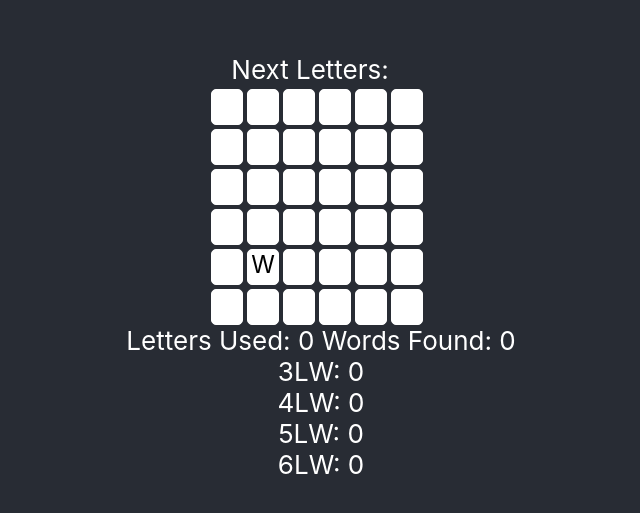
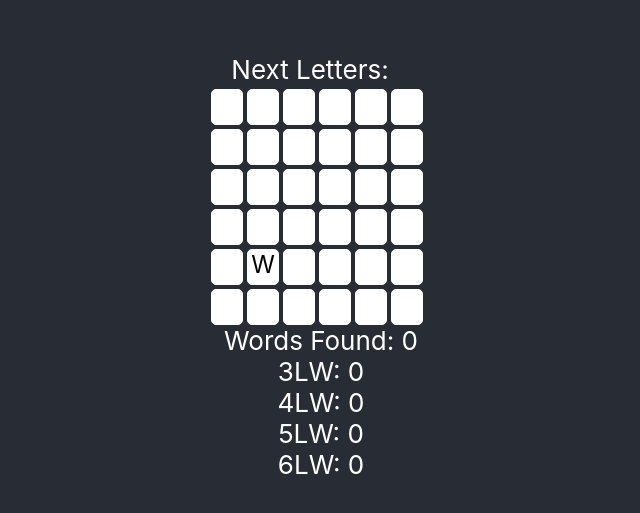
Before and after one commit to crashdaddy/wordsalad, a React (Create React App) app: page / in a window 1280 px wide. Shown: the part 163-676 px from the top of the page, without its empty margins (319-959 px from the left). Built offline with nearby package versions, Linux system fonts and the light colour scheme.

Commit message:
get rid of letter counter

```diff
--- a/src/App.js
+++ b/src/App.js
@@ -23,13 +23,12 @@ class App extends Component {
   this.state = {direction: " Press an arrow key",
   board:this.startLetters(),
   wordCount:0,
-  letterCount:0,
   threeLetterWordCount:0,
   fourLetterWordCount:0,
   fiveLetterWordCount:0,
   sixLetterWordCount:0,
   wordDictionary: [],
-  lettersList:"",
+  lettersList:"",   // list of letters randomized from dictionary
   foundwords:[],
   gameOver:false,
   nextLetters: []
@@ -54,14 +53,16 @@ startLetters = () => {
     [{letter:"",status:""},{letter:"",status:""},{letter:"",status:""},{letter:"",status:""},{letter:"",status:""},{letter:"",status:""}]
   ];
 
-
   let numberOfLetters = getRandomInt(1,5);
 
   for(let i=0;i<numberOfLetters;i++){
+    let newLetter = String.fromCharCode(0|Math.random()*26+65);
     let rowNum = getRandomInt(0,5);
     let colNum = getRandomInt(0,5);
-    protoBoard[rowNum][colNum].letter=String.fromCharCode(0|Math.random()*26+65);
+    protoBoard[rowNum][colNum].letter=newLetter
   }
+
+
   return(protoBoard);
 
 }
@@ -74,11 +75,13 @@ getNextLetters = () => {
   let lettersAvailableCount = lettersAvailable.length;
 
   for(let i=0;i<numberOfLetters;i++){
-    newLetters.push(lettersAvailable.charAt(getRandomInt(0,lettersAvailableCount)))
+    let letterToAdd = lettersAvailable.charAt(getRandomInt(0,lettersAvailableCount));
+    newLetters.push(letterToAdd);
   }
 
+
   this.setState({
-    nextLetters: newLetters,
+    nextLetters: newLetters
   })
 }
 
@@ -87,7 +90,6 @@ addLetters = (side,newBoard) => {
   let currentBoard = newBoard
   let lettersToAdd = this.state.nextLetters;
   let numberOfLetters = lettersToAdd.length;
-  let totalLetters = this.state.letterCount;
 
   let emptySpaces =[];
   switch (side) {
@@ -155,10 +157,7 @@ addLetters = (side,newBoard) => {
         default:
      }
 
-  totalLetters+=lettersToAdd.length;
-  this.setState({
-    letterCount:totalLetters
-  })
+
   this.updateBoard(currentBoard);
   this.getNextLetters();
 }
@@ -540,7 +539,7 @@ componentDidMount = () => {
               )
               })}
         </div>
-        <Stats threeLetterWordCount={this.state.threeLetterWordCount} fourLetterWordCount={this.state.fourLetterWordCount} fiveLetterWordCount={this.state.fiveLetterWordCount} sixLetterWordCount={this.state.sixLetterWordCount} totalWordCount={this.state.wordCount} letterCount= {this.state.letterCount} />
+        <Stats threeLetterWordCount={this.state.threeLetterWordCount} fourLetterWordCount={this.state.fourLetterWordCount} fiveLetterWordCount={this.state.fiveLetterWordCount} sixLetterWordCount={this.state.sixLetterWordCount} totalWordCount={this.state.wordCount}  />
 
       </header>
     </div>
--- a/src/Components/Stats.js
+++ b/src/Components/Stats.js
@@ -9,7 +9,7 @@ class Stats extends Component {
 
     return (
         <div>
-        <div>Letters Used: {this.props.letterCount} Words Found: {this.props.totalWordCount}</div>
+        <div>Words Found: {this.props.totalWordCount}</div>
         <div>3LW: {this.props.threeLetterWordCount}</div>
         <div>4LW: {this.props.fourLetterWordCount}</div>
         <div>5LW: {this.props.fiveLetterWordCount}</div>
```
